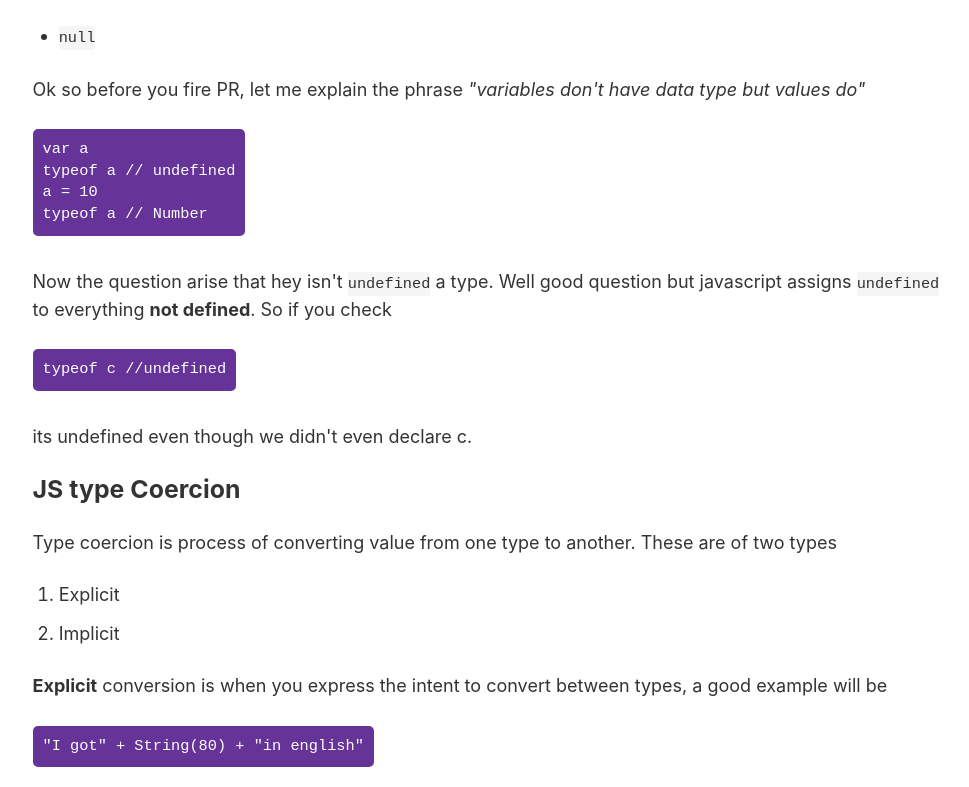
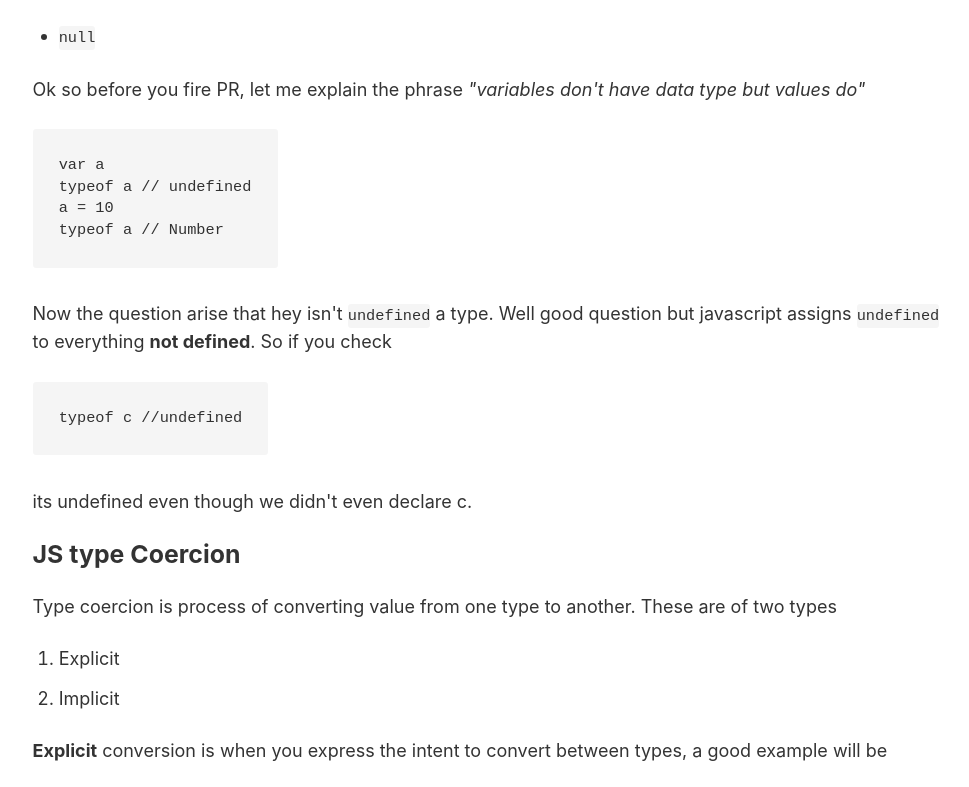
Before and after one commit to SskYwaLkeR/my-blog, a Gatsby site: page /javascript101/ in a window 1280 px wide. Shown: the part 1326-2113 px from the top of the page, without its empty margins (147-1116 px from the left). Built offline with nearby package versions, Linux system fonts and the light colour scheme; Gatsby itself is replaced by a stand-in of ours; some packages are replaced by stand-ins of ours; code samples lack their colours.

Commit message:
refactored css

```diff
--- a/src/components/layout.css
+++ b/src/components/layout.css
@@ -91,13 +91,9 @@ pre {
   overflow: auto;
   word-wrap: normal;
   padding: 1.45rem;
-}
+  color: hsla(0, 0%, 0%, 0.8);
 
-blockquote {
-  margin-left: 1.45rem;
-  margin-right: 1.45rem;
-
-  margin-bottom: 1.45rem;
+  display: inline-block;
 }
 
 b,
@@ -134,14 +130,6 @@ pre code {
   line-height: 1.42;
 }
 
-pre {
-  background-color: rebeccapurple;
-  color: #ffffff;
-  display: inline-block;
-  padding: 10px;
-  border-radius: 5px;
-}
-
 blockquote {
   margin-left: 1.45rem;
   margin-right: 1.45rem;
```
